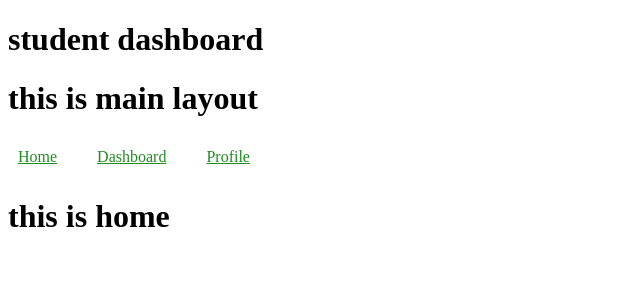
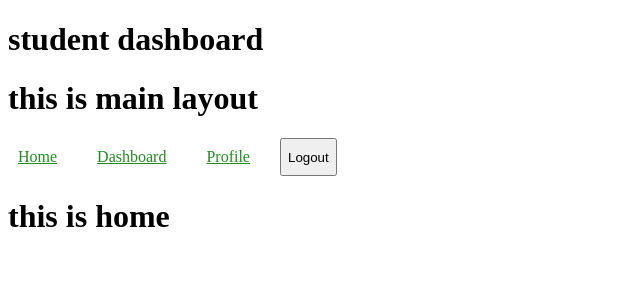
Before and after one commit to sargamsubedi/React-Mini-Project, a React (Vite) app in the folder StudentDashboard/: page /login in a window 1280 px wide. Both pictures are taken after a click on the button "logIn". Shown: the top 300 px of the page, without its empty margins (0-640 px from the left). Built offline with nearby package versions, Linux system fonts and the light colour scheme.

Commit message:
fix usehook bug and added login/out buttons in nav

```diff
--- a/StudentDashboard/src/components/Navbar.jsx
+++ b/StudentDashboard/src/components/Navbar.jsx
@@ -1,13 +1,31 @@
-import { Link } from "react-router-dom"
+import { Link, useNavigate } from "react-router-dom"
+import { useAuth } from "../store/useAuth"
 
 function Navbar()
 {
+    const isLoggedIn = useAuth(state=> state.isLoggedIn)
+    const logOut = useAuth(state=> state.logOut)
+    const navigate = useNavigate();
     return(
         <nav>
 
             <Link to={"/"}>Home</Link>
             <Link to={"dashboard"}>Dashboard</Link>
             <Link to={"profile"}>Profile</Link>
+            {
+                isLoggedIn ?
+                <button
+                    onClick={()=>{
+                        logOut();
+                        navigate("/")
+                    }}>Logout</button>
+                 :
+                 <button
+                    onClick={()=>{
+
+                        navigate("login")
+                    }}>LogIn</button>
+            }
 
         </nav>
     )
--- a/StudentDashboard/src/layouts/ProtectedRoutes.jsx
+++ b/StudentDashboard/src/layouts/ProtectedRoutes.jsx
@@ -4,9 +4,10 @@ import { useAuth } from "../store/useAuth"
 function ProtectedRoutes(){
 
     const isLoggedIn = useAuth(state=>state.isLoggedIn);
+    const location = useLocation();
 
     if(!isLoggedIn) {
-        const location = useLocation();
+
         return <Navigate to={"login"} state={{from: location}}/>}
     else return <Outlet />
 
--- a/StudentDashboard/src/store/useAuth.js
+++ b/StudentDashboard/src/store/useAuth.js
@@ -1,6 +1,9 @@
 import { create } from 'zustand'
+import { persist } from 'zustand/middleware'
 
-export const useAuth = create((set) => ({
+export const useAuth = create(persist(
+
+(set) => ({
 
     isLoggedIn: false,
     logIn: (location) => {
@@ -15,5 +18,9 @@ export const useAuth = create((set) => ({
     }
 
 }
-)
-)
+),
+{
+    name: "auth-storage"
+}
+
+))
```
